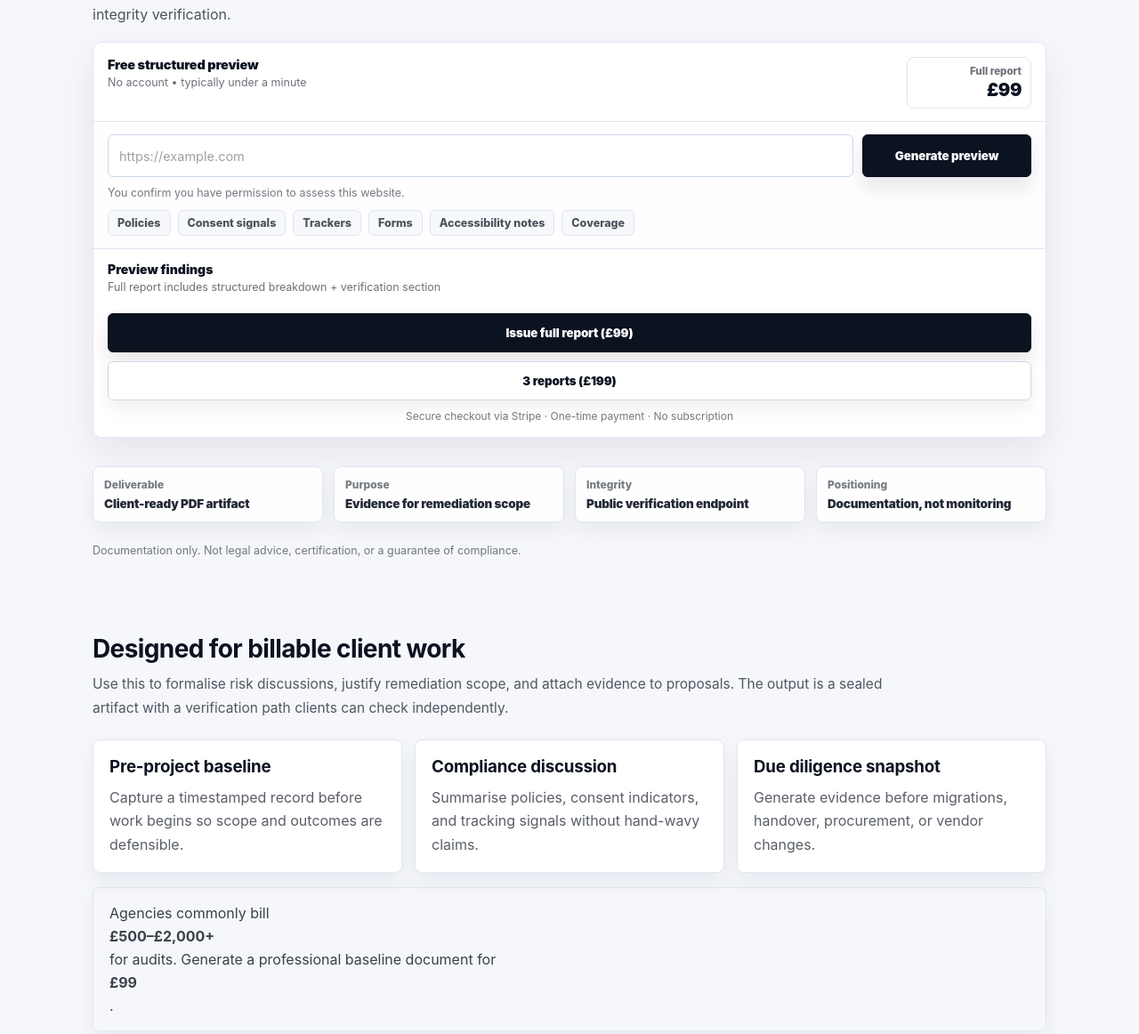
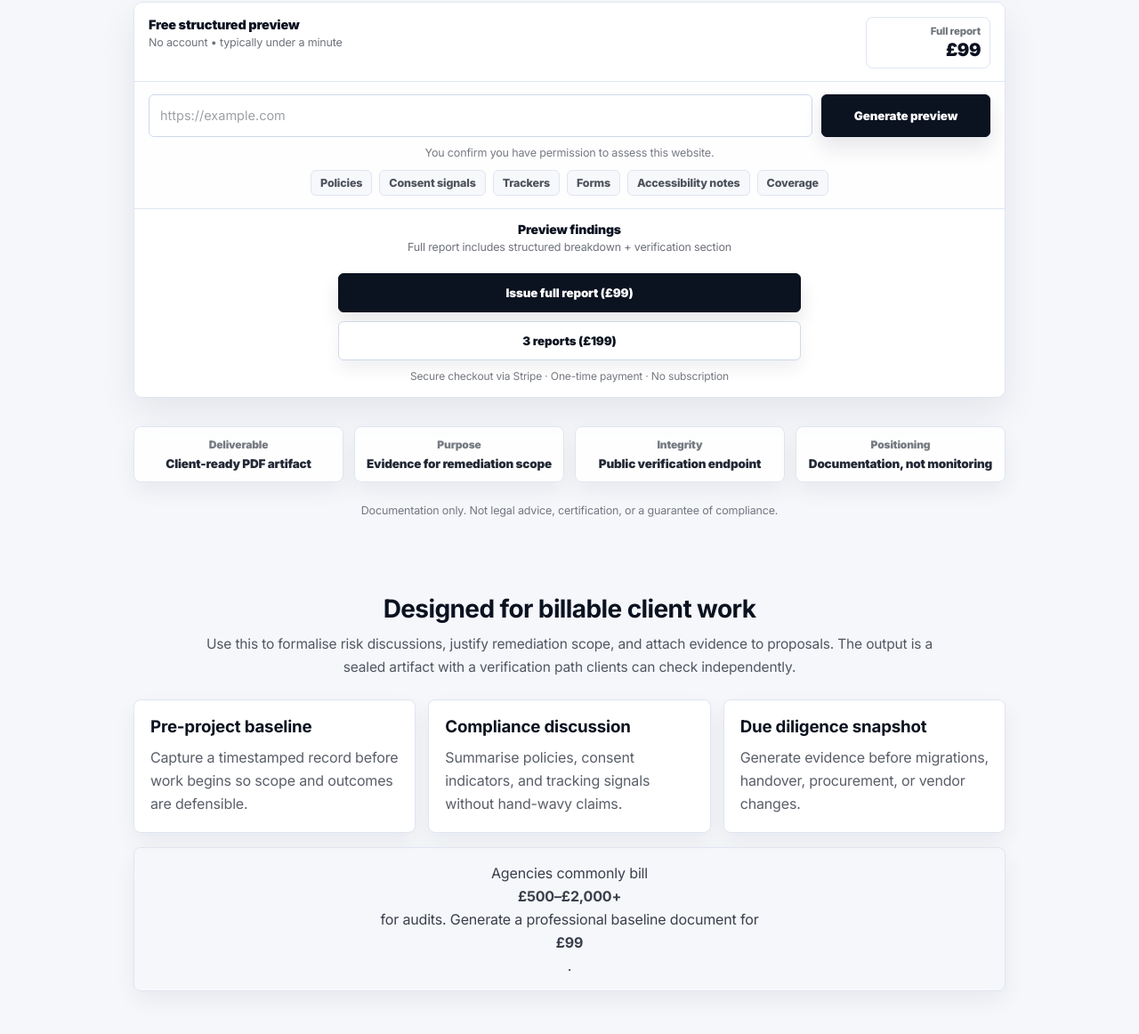
Before and after one commit to ThomasBeresford-0/website-risk-check, a website: page public/index.html in a window 1280 px wide. Shown: the part 340-1502 px from the top of the page at 89% size. Drawn offline with Linux system fonts and the light colour scheme; no server answers.

Commit message:
updated main page

```diff
--- a/public/index.css
+++ b/public/index.css
@@ -1,20 +1,16 @@
-/* public/index.css?v=4
-   PROFESSIONAL AUDIT STYLE:
-   - squared edges (no pill/over-rounded)
-   - restrained palette (ink/navy/grey)
-   - no gradients, no teal CTA
-   - strict alignment and consistent rhythm
+/* public/index.css?v=5
+   PROFESSIONAL AUDIT STYLE (CENTERED):
+   - Everything visually centered (hero/tool/strips/section heads)
+   - Inter font (clean, modern, non-gimmicky)
+   - Square-ish corners, no gradients, navy CTA
 */
 
 :root{
-  --ink:#0b1220;        /* deep ink */
+  --ink:#0b1220;
   --ink2:#111a2b;
-  --muted:#5b6b82;      /* slate */
-  --muted2:#6b7a90;
+  --muted:#5b6b82;
 
   --bg0:#f6f7fb;
-  --bg1:#ffffff;
-
   --line:#dfe6f0;
   --line2:#cfd9e8;
 
@@ -26,14 +22,19 @@
   --r-sm:6px;
 }
 
-/* subtle background only (no “designy” gradients) */
+/* Override typography locally (in case global sets something else) */
+body{
+  font-family: "Inter", ui-sans-serif, system-ui, -apple-system, Segoe UI, Roboto, Helvetica, Arial, "Apple Color Emoji","Segoe UI Emoji";
+  letter-spacing: -0.01em;
+}
+
 .bg{
   position:fixed;
   inset:0;
   z-index:-1;
   background:
-    radial-gradient(900px 520px at 20% -10%, rgba(2,132,199,.06), transparent 55%),
-    radial-gradient(900px 520px at 90% 0%, rgba(15,23,42,.05), transparent 55%),
+    radial-gradient(900px 520px at 50% -10%, rgba(2,132,199,.06), transparent 55%),
+    radial-gradient(900px 520px at 50% 0%, rgba(15,23,42,.05), transparent 60%),
     linear-gradient(180deg, var(--bg0), #f3f5fa);
 }
 
@@ -42,7 +43,15 @@
   margin: 0 auto;
   padding: 0 24px;
 }
-.container.narrow{ max-width: 860px; }
+
+.container.narrow{
+  max-width: 860px;
+}
+
+.sectionWrap{
+  display:grid;
+  justify-items:center; /* makes section content center as a block */
+}
 
 .srOnly{
   position:absolute !important;
@@ -103,7 +112,6 @@
   background: rgba(15,23,42,.04);
 }
 
-/* NAV CTA (square, enterprise) */
 .navBtn{
   display:inline-flex;
   align-items:center;
@@ -118,26 +126,27 @@
   font-weight: 800;
   box-shadow: 0 8px 18px rgba(15,23,42,.06);
   text-decoration:none;
-  transition: transform .12s ease, box-shadow .12s ease, background .12s ease;
+  transition: transform .12s ease, box-shadow .12s ease;
 }
 
 .navBtn:hover{
-  background:#fff;
   transform: translateY(-1px);
   box-shadow: 0 12px 22px rgba(15,23,42,.08);
 }
 
-/* HERO */
+/* HERO (CENTERED) */
 .hero{
-  padding: 52px 0 22px;
+  padding: 54px 0 22px;
 }
 
 .heroWrap{
   display:grid;
+  justify-items:center; /* centers children blocks */
   gap: 18px;
 }
 
 .heroTop{
+  text-align:center;
   max-width: 980px;
 }
 
@@ -160,19 +169,23 @@
   line-height: 1.08;
   letter-spacing: -1px;
   color: var(--ink);
-  max-width: 26ch;
+  max-width: 30ch;
+  margin-left:auto;
+  margin-right:auto;
 }
 
 .heroSub{
-  margin: 0;
+  margin: 0 auto;
   font-size: 16px;
   line-height: 1.65;
   color: rgba(11,18,32,.72);
-  max-width: 80ch;
+  max-width: 78ch;
 }
 
-/* TOOL CARD */
+/* TOOL CARD (CENTERED) */
 .toolCard{
+  width: 100%;
+  max-width: 980px;
   border: 1px solid var(--line);
   background: rgba(255,255,255,.92);
   border-radius: var(--r-lg);
@@ -226,7 +239,7 @@
   color: var(--ink);
 }
 
-/* Big scan bar — strict alignment */
+/* Scan bar */
 .scanBar{
   padding: 14px 16px 0;
   display:grid;
@@ -253,7 +266,7 @@
   box-shadow: 0 0 0 3px rgba(15,23,42,.10);
 }
 
-/* Buttons — navy enterprise */
+/* Buttons */
 .btnPrimary, .btnGhost{
   height: 48px;
   border-radius: var(--r-sm);
@@ -261,7 +274,7 @@
   letter-spacing: -.1px;
   cursor:pointer;
   user-select:none;
-  transition: transform .10s ease, box-shadow .12s ease, background .12s ease, border-color .12s ease, color .12s ease;
+  transition: transform .10s ease, box-shadow .12s ease, background .12s ease, border-color .12s ease;
 }
 
 .btnPrimary{
@@ -294,12 +307,14 @@
   padding: 10px 16px 12px;
   font-size: 12.5px;
   color: rgba(11,18,32,.56);
+  text-align:center;
 }
 
-/* Chips — square, restrained */
+/* Chips row centered */
 .standardsRow{
   padding: 0 16px 14px;
   display:flex;
+  justify-content:center;
   flex-wrap:wrap;
   gap: 8px;
 }
@@ -323,10 +338,13 @@
 
 .previewHead{
   display:flex;
-  align-items:flex-start;
-  justify-content:space-between;
-  gap: 12px;
+  justify-content:center;
   margin-bottom: 10px;
+  text-align:center;
+}
+
+.previewHeadInner{
+  max-width: 720px;
 }
 
 .previewTitle{
@@ -343,13 +361,13 @@
 
 .findings{
   list-style:none;
-  margin: 10px 0 12px;
+  margin: 10px auto 12px;
   padding: 0;
   display:grid;
   gap: 8px;
+  max-width: 880px;
 }
 
-/* Whatever your JS injects, it will look like “audit rows” */
 .findings li{
   border: 1px solid var(--line);
   background: #fff;
@@ -364,6 +382,9 @@
   display:grid;
   gap: 10px;
   margin-top: 10px;
+  max-width: 520px;
+  margin-left:auto;
+  margin-right:auto;
 }
 
 .ctaStack .btnPrimary,
@@ -377,8 +398,10 @@
   text-align:center;
 }
 
-/* Cred strip — clean, square */
+/* Cred strip centered */
 .credStrip{
+  width: 100%;
+  max-width: 980px;
   margin-top: 14px;
   display:grid;
   grid-template-columns: repeat(4, minmax(0,1fr));
@@ -391,6 +414,7 @@
   border-radius: var(--r-md);
   padding: 12px 12px;
   box-shadow: var(--shadowSoft);
+  text-align:center;
 }
 
 .credK{
@@ -411,6 +435,8 @@
   margin: 6px 0 0;
   font-size: 12.5px;
   color: rgba(11,18,32,.56);
+  text-align:center;
+  max-width: 980px;
 }
 
 /* Sections */
@@ -425,9 +451,11 @@
 }
 
 .sectionHead{
+  text-align:center;
+  max-width: 860px;
+  margin: 0 auto 22px;
   display:grid;
   gap: 10px;
-  margin-bottom: 22px;
 }
 
 .sectionHead h2{
@@ -439,14 +467,15 @@
 
 .sectionHead p{
   margin:0;
-  max-width: 900px;
   color: rgba(11,18,32,.70);
   line-height: 1.7;
   font-size: 15.5px;
 }
 
-/* Cards */
+/* Cards / grids (centered blocks) */
 .cards3{
+  width:100%;
+  max-width: 980px;
   display:grid;
   grid-template-columns: repeat(3, minmax(0,1fr));
   gap: 14px;
@@ -473,6 +502,8 @@
 }
 
 .roiCallout{
+  width:100%;
+  max-width: 980px;
   margin-top: 16px;
   padding: 18px;
   border-radius: var(--r-md);
@@ -482,10 +513,12 @@
   display:grid;
   gap: 6px;
   color: rgba(11,18,32,.80);
+  text-align:center;
 }
 
-/* Report grid */
 .reportGrid{
+  width:100%;
+  max-width: 980px;
   display:grid;
   grid-template-columns: repeat(2, minmax(0,1fr));
   gap: 14px;
@@ -518,10 +551,12 @@
   color: rgba(11,18,32,.72);
   line-height: 1.7;
   font-size: 14px;
+  text-align:left;
 }
 
 /* FAQ */
 .qa{
+  width:100%;
   border: 1px solid var(--line);
   border-radius: var(--r-md);
   background: #fff;
@@ -562,7 +597,8 @@
 
 .footerInner{
   display:flex;
-  justify-content:space-between;
+  justify-content:center;
+  text-align:center;
   gap: 42px;
   align-items:flex-start;
 }
@@ -583,11 +619,13 @@
 /* Responsive */
 @media (max-width: 1000px){
   .navLinks{ display:none; }
-  .heroTitle{ font-size: 36px; max-width: 28ch; }
+  .heroTitle{ font-size: 36px; max-width: 32ch; }
+
   .credStrip{ grid-template-columns: 1fr 1fr; }
   .cards3{ grid-template-columns: 1fr; }
   .reportGrid{ grid-template-columns: 1fr; }
   .scanBar{ grid-template-columns: 1fr; }
+  .ctaStack{ max-width: 100%; }
 }
 
 @media (max-width: 560px){
--- a/public/index.html
+++ b/public/index.html
@@ -17,10 +17,18 @@
   <link rel="apple-touch-icon" href="/apple-touch-icon.png">
   <link rel="manifest" href="/site.webmanifest">
 
+  <!-- Font (professional / audit) -->
+  <link rel="preconnect" href="https://fonts.googleapis.com">
+  <link rel="preconnect" href="https://fonts.gstatic.com" crossorigin>
+  <link
+    href="https://fonts.googleapis.com/css2?family=Inter:wght@400;500;600;700;800;900&display=swap"
+    rel="stylesheet"
+  >
+
   <!-- Global BASE only -->
   <link rel="stylesheet" href="/style.css?v=14" />
   <!-- Homepage page-owned styles -->
-  <link rel="stylesheet" href="/index.css?v=4" />
+  <link rel="stylesheet" href="/index.css?v=5" />
 </head>
 
 <body>
@@ -105,7 +113,7 @@
 
           <div id="preview" class="preview" aria-live="polite">
             <div class="previewHead">
-              <div>
+              <div class="previewHeadInner">
                 <div class="previewTitle">Preview findings</div>
                 <div class="previewHint">Full report includes structured breakdown + verification section</div>
               </div>
@@ -157,7 +165,7 @@
 
     <!-- FOR AGENCIES -->
     <section class="section" id="agencies">
-      <div class="container">
+      <div class="container sectionWrap">
         <div class="sectionHead">
           <h2>Designed for billable client work</h2>
           <p>
@@ -189,7 +197,7 @@
 
     <!-- REPORT -->
     <section class="section sectionAlt" id="report">
-      <div class="container">
+      <div class="container sectionWrap">
         <div class="sectionHead">
           <h2>What the report contains</h2>
           <p>Structured, fileable, and written to read like a real deliverable.</p>
@@ -218,7 +226,7 @@
 
     <!-- VERIFICATION -->
     <section class="section" id="verification">
-      <div class="container narrow">
+      <div class="container narrow sectionWrap">
         <div class="sectionHead">
           <h2>Cryptographic verification</h2>
           <p>
@@ -238,7 +246,7 @@
 
     <!-- METHODOLOGY -->
     <section class="section sectionAlt" id="methodology">
-      <div class="container narrow">
+      <div class="container narrow sectionWrap">
         <div class="sectionHead">
           <h2>Methodology</h2>
           <p>Scope-locked and transparent — so the PDF can be used as evidence.</p>
@@ -258,7 +266,7 @@
 
     <!-- FAQ -->
     <section class="section" id="faq">
-      <div class="container narrow">
+      <div class="container narrow sectionWrap">
         <div class="sectionHead">
           <h2>FAQ</h2>
         </div>
```
